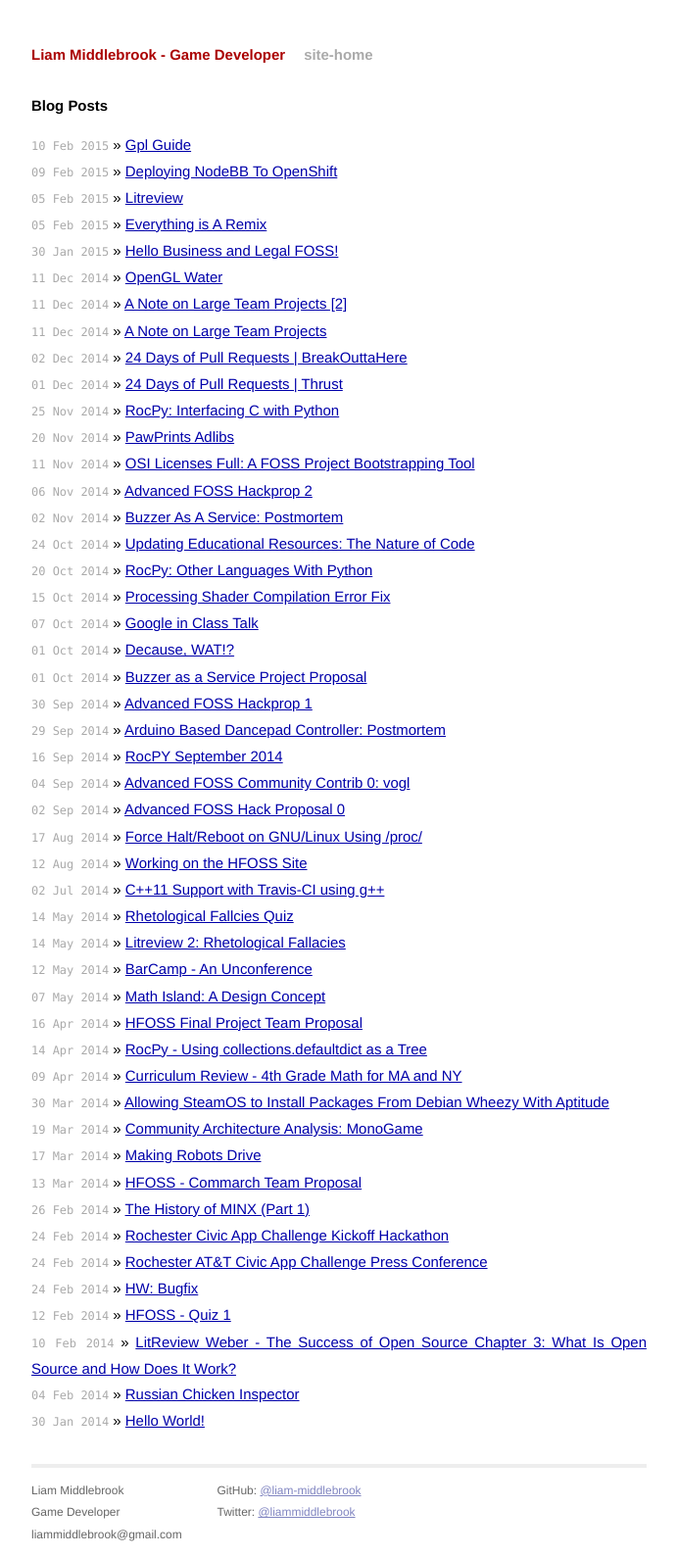
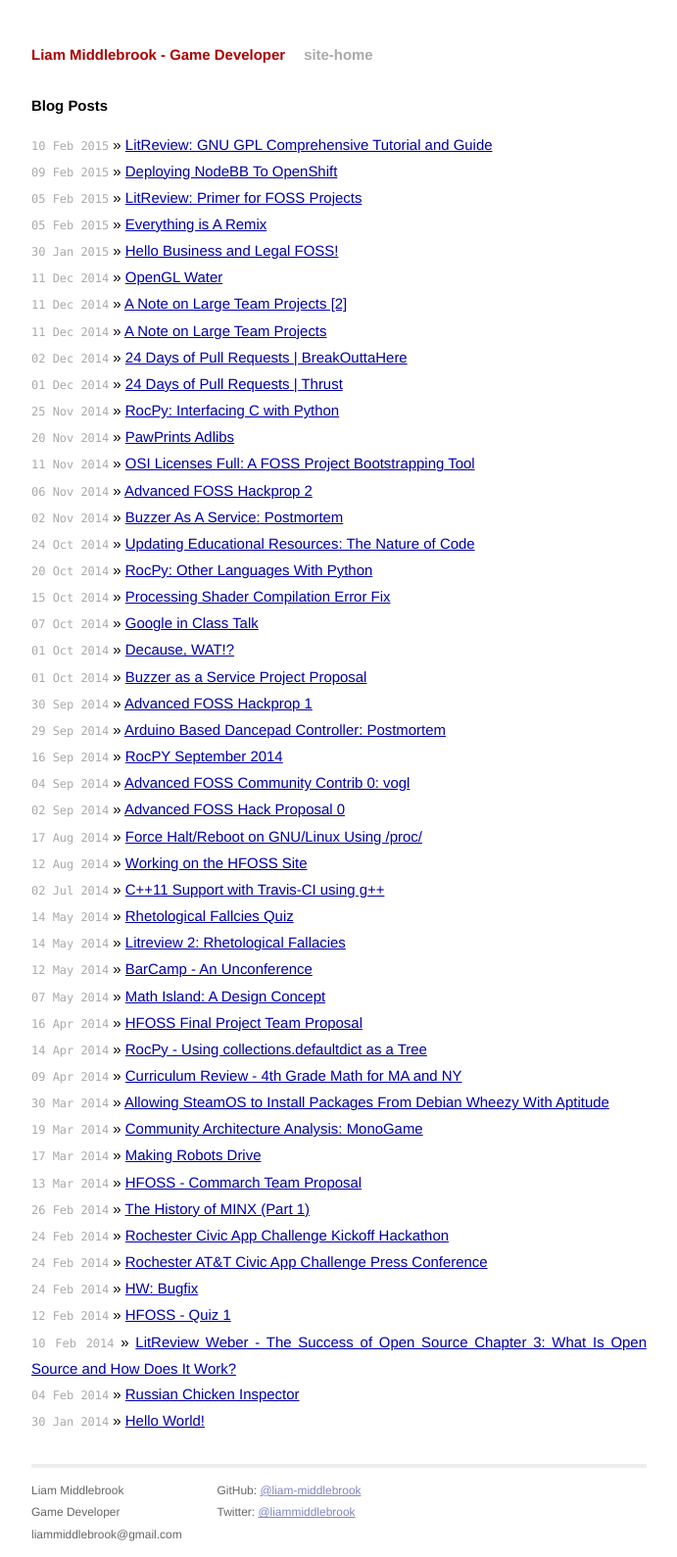
Before and after one commit to liam-middlebrook/blog, a Jekyll site: the page index.html, which Jekyll copies as it is, in a window 1280 px wide. Shown: the whole page at 98% size, without its empty margins (294-985 px from the left). Built offline with Jekyll 4.4.1, drawn with Linux system fonts in a browser that asks for light colours; Markdown is read by kramdown in place of the engine named in the settings.

Commit message:
Publishing: formatting

```diff
--- a/index.html
+++ b/index.html
@@ -25,11 +25,11 @@
   <h1>Blog Posts</h1>
   <ul class="posts">
 
-      <li><span>10 Feb 2015</span> &raquo; <a href="http://gearchicken.com/blog/2015/02/10/gpl-guide.html">Gpl Guide</a></li>
+      <li><span>10 Feb 2015</span> &raquo; <a href="http://gearchicken.com/blog/2015/02/10/gpl-guide.html">LitReview: GNU GPL Comprehensive Tutorial and Guide</a></li>
 
       <li><span>09 Feb 2015</span> &raquo; <a href="http://gearchicken.com/blog/2015/02/09/nodebb-openshift.html">Deploying NodeBB To OpenShift</a></li>
 
-      <li><span>05 Feb 2015</span> &raquo; <a href="http://gearchicken.com/blog/2015/02/05/litreview.html">Litreview</a></li>
+      <li><span>05 Feb 2015</span> &raquo; <a href="http://gearchicken.com/blog/2015/02/05/litreview.html">LitReview: Primer for FOSS Projects</a></li>
 
       <li><span>05 Feb 2015</span> &raquo; <a href="http://gearchicken.com/blog/2015/02/05/everything-remix.html">Everything is A Remix</a></li>
 
--- a/rss.xml
+++ b/rss.xml
@@ -10,7 +10,7 @@
     <description>RSS feed for Liam Middlebrook - Game Developer</description>
     <pubDate>Tue, 10 Feb 2015 00:00:00 -0500</pubDate>
     <item>
-      <title>Gpl Guide</title>
+      <title>LitReview: GNU GPL Comprehensive Tutorial and Guide</title>
       <link>http://gearchicken.com/blog/2015/02/10/gpl-guide.html</link>
       <description></description>
       <pubDate>Tue, 10 Feb 2015 00:00:00 -0500</pubDate>
@@ -26,7 +26,7 @@
       <dc:date>2015-02-09T00:00:00-05:00</dc:date>
     </item>
     <item>
-      <title>Litreview</title>
+      <title>LitReview: Primer for FOSS Projects</title>
       <link>http://gearchicken.com/blog/2015/02/05/litreview.html</link>
       <description></description>
       <pubDate>Thu, 05 Feb 2015 00:00:00 -0500</pubDate>
```
Also changed, not shown: 2015/02/05/litreview.html (+66 -0 lines), 2015/02/10/gpl-guide.html (+66 -0 lines).
